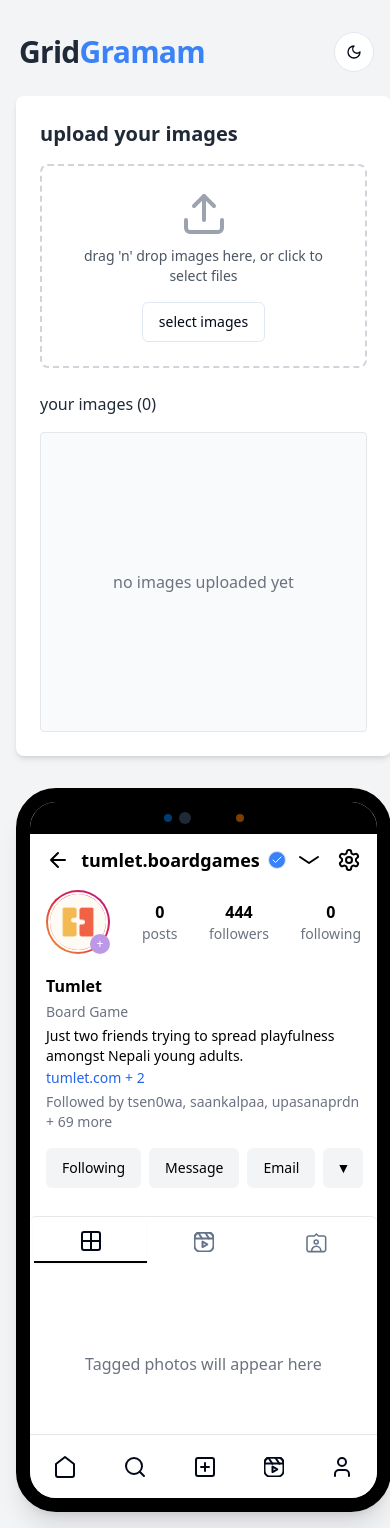
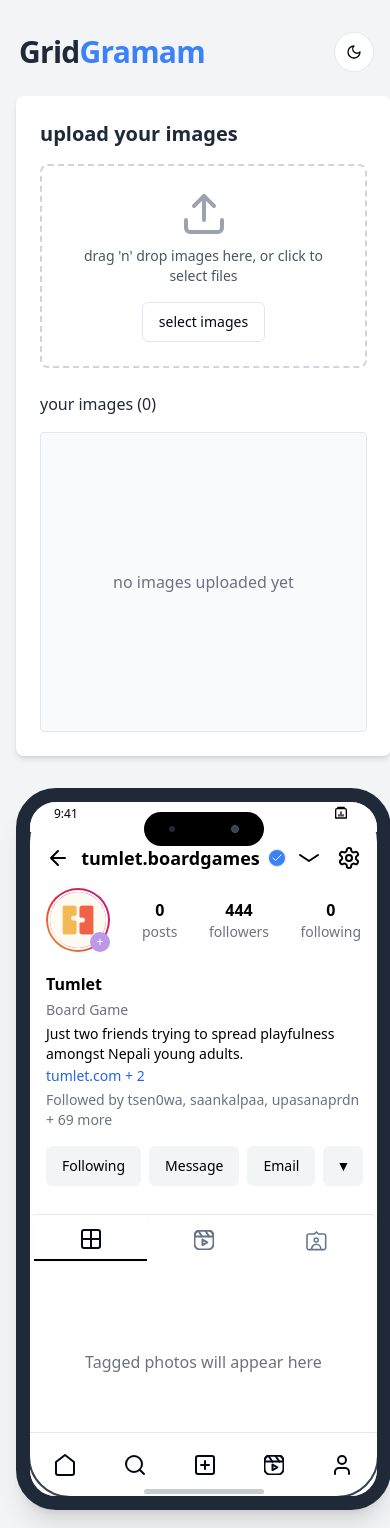
Before and after one commit to moveeeii/peeksy-34, a React (Vite) app: page / in a window 390 px wide. Shown: the top 1528 px of the page. Built offline with nearby package versions, Linux system fonts and the light colour scheme.

Commit message:
Refactor: Replace phone mockup with iPhone 14 Pro
Replaced the phone mockup component with an iPhone 14 Pro mockup, ensuring existing functionality remains unaffected.

```diff
--- a/src/components/PhoneMockup.tsx
+++ b/src/components/PhoneMockup.tsx
@@ -3,7 +3,7 @@ import React from 'react';
 import ProfileHeader from './ProfileHeader';
 import InstagramTabs from './InstagramTabs';
 import { useTheme } from 'next-themes';
-import { Settings } from 'lucide-react';
+
 interface ProfileInfo {
   displayName: string;
   bio: string;
@@ -11,6 +11,7 @@ interface ProfileInfo {
   website: string;
   followedBy: string;
 }
+
 interface PhoneMockupProps {
   username: string;
   setUsername: (username: string) => void;
@@ -27,6 +28,7 @@ interface PhoneMockupProps {
   onReorder: (newOrder: string[]) => void;
   onOpenSettings: () => void;
 }
+
 const PhoneMockup: React.FC<PhoneMockupProps> = ({
   username,
   setUsername,
@@ -39,33 +41,59 @@ const PhoneMockup: React.FC<PhoneMockupProps> = ({
   onReorder,
   onOpenSettings
 }) => {
-  const {
-    theme
-  } = useTheme();
-  return <div className="relative mx-auto w-full max-w-[375px]">
-      {/* Phone frame with silver border */}
-      <div className="relative rounded-[40px] overflow-hidden border-[14px] border-black bg-gray-200 shadow-xl">
-        {/* Silver inner border */}
-        <div className="absolute inset-[-2px] border-[2px] border-gray-300 pointer-events-none"></div>
+  const { theme } = useTheme();
 
-        {/* iPhone-style camera notch */}
-        <div className="w-full h-[32px] bg-black relative">
-          {/* Dynamic Island / Camera notch */}
-          <div className="absolute left-1/2 -translate-x-1/2 w-[160px] h-[32px] bg-black z-20 flex items-center justify-center">
-            {/* Camera and sensors */}
-            <div className="absolute left-[40px] w-[8px] h-[8px] rounded-full bg-[#0077e6] opacity-50"></div>
-            <div className="absolute left-[55px] w-[12px] h-[12px] rounded-full bg-gray-800"></div>
-            <div className="absolute right-[40px] w-[8px] h-[8px] rounded-full bg-[#f57c00] opacity-50"></div>
+  return (
+    <div className="relative mx-auto w-full max-w-[375px]">
+      {/* Phone frame with rounded corners matching iPhone 14 Pro */}
+      <div className="relative rounded-[40px] overflow-hidden border-[14px] border-gray-800 bg-gray-200 shadow-xl">
+        {/* Subtle inner border */}
+        <div className="absolute inset-[-2px] border-[2px] border-gray-700 rounded-[42px] pointer-events-none"></div>
+
+        {/* Power button */}
+        <div className="absolute right-[-14px] top-[100px] w-[3px] h-[70px] bg-gray-700 rounded-l-sm"></div>
+
+        {/* Volume buttons */}
+        <div className="absolute left-[-14px] top-[80px] w-[3px] h-[25px] bg-gray-700 rounded-r-sm"></div>
+        <div className="absolute left-[-14px] top-[120px] w-[3px] h-[50px] bg-gray-700 rounded-r-sm"></div>
+
+        {/* Status bar */}
+        <div className={`w-full h-[30px] ${theme === 'dark' ? 'bg-black' : 'bg-white'} relative`}>
+          {/* Dynamic Island */}
+          <div className="absolute left-1/2 -translate-x-1/2 top-[10px] w-[120px] h-[34px] bg-black rounded-[20px] z-20 flex items-center justify-center">
+            {/* Front camera */}
+            <div className="absolute right-[25px] w-[8px] h-[8px] rounded-full bg-gray-700 border border-gray-600"></div>
+            {/* Face ID sensors */}
+            <div className="absolute left-[25px] w-[6px] h-[6px] rounded-full bg-gray-800"></div>
+          </div>
+
+          {/* Status bar content */}
+          <div className="flex justify-between items-center px-6 pt-1 text-xs">
+            <div className={`${theme === 'dark' ? 'text-white' : 'text-black'}`}>9:41</div>
+            <div className="mr-1">
+              <svg xmlns="http://www.w3.org/2000/svg" width="16" height="16" viewBox="0 0 24 24" fill="none" stroke="currentColor" strokeWidth="2" strokeLinecap="round" strokeLinejoin="round" className={`${theme === 'dark' ? 'text-white' : 'text-black'}`}>
+                <path d="M20 6v12H4V6a2 2 0 0 1 2-2h12a2 2 0 0 1 2 2Z"></path><path d="M17 2H7"></path><path d="M15 15v-2"></path><path d="M9 15v-2"></path><path d="M12 15v-6"></path>
+              </svg>
+            </div>
           </div>
         </div>
 
         {/* App content */}
         <div className={`h-[600px] overflow-y-auto scrollbar-none ${theme === 'dark' ? 'bg-[#121212]' : 'bg-white'}`}>
-          <ProfileHeader username={username} setUsername={setUsername} profileImage={profileImage} setProfileImage={setProfileImage} profileInfo={profileInfo} showStories={showStories} stats={{
+          <ProfileHeader
+            username={username}
+            setUsername={setUsername}
+            profileImage={profileImage}
+            setProfileImage={setProfileImage}
+            profileInfo={profileInfo}
+            showStories={showStories}
+            stats={{
               posts: images.length,
               followers: stats.followers,
               following: stats.following
-        }} onOpenSettings={onOpenSettings} />
+            }}
+            onOpenSettings={onOpenSettings}
+          />
           <InstagramTabs images={images} onReorder={onReorder} />
         </div>
 
@@ -93,7 +121,12 @@ const PhoneMockup: React.FC<PhoneMockupProps> = ({
             <svg xmlns="http://www.w3.org/2000/svg" width="24" height="24" viewBox="0 0 24 24" fill="none" stroke="currentColor" strokeWidth="2" strokeLinecap="round" strokeLinejoin="round"><path d="M19 21v-2a4 4 0 0 0-4-4H9a4 4 0 0 0-4 4v2"></path><circle cx="12" cy="7" r="4"></circle></svg>
           </button>
         </div>
+
+        {/* Home indicator - iPhone bottom bar */}
+        <div className={`absolute bottom-[2px] left-1/2 -translate-x-1/2 w-[120px] h-[5px] bg-gray-600 rounded-full ${theme === 'dark' ? 'opacity-40' : 'opacity-30'}`}></div>
       </div>
-    </div>;
+    </div>
+  );
 };
+
 export default PhoneMockup;
```
Lines whose indentation alone changed are shown as unchanged.
